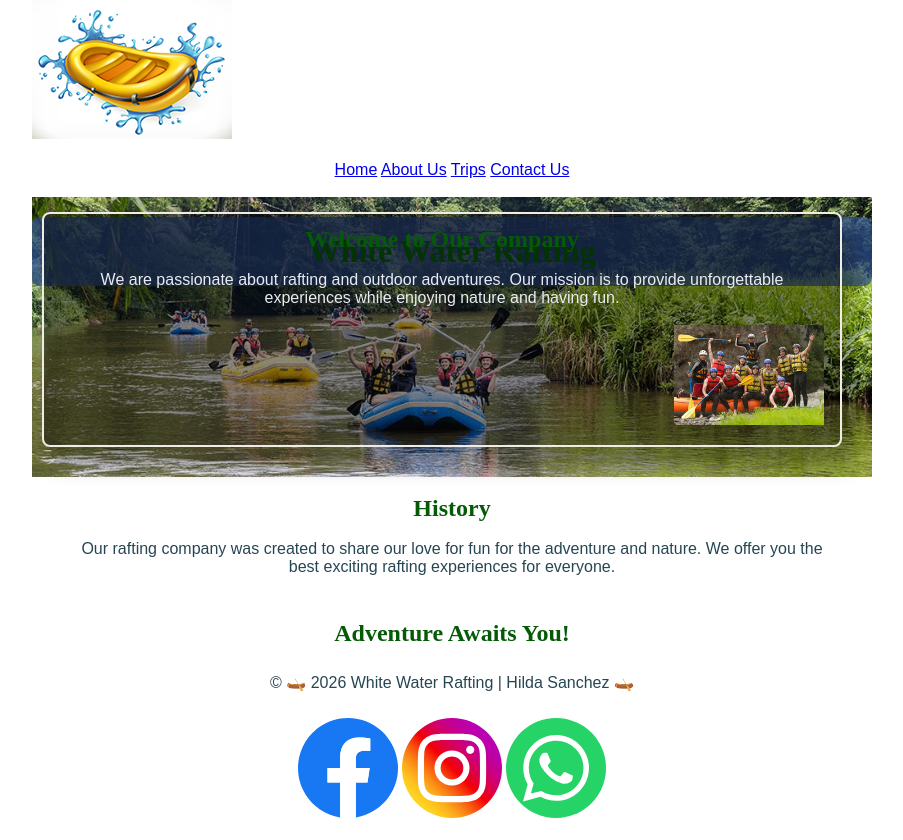
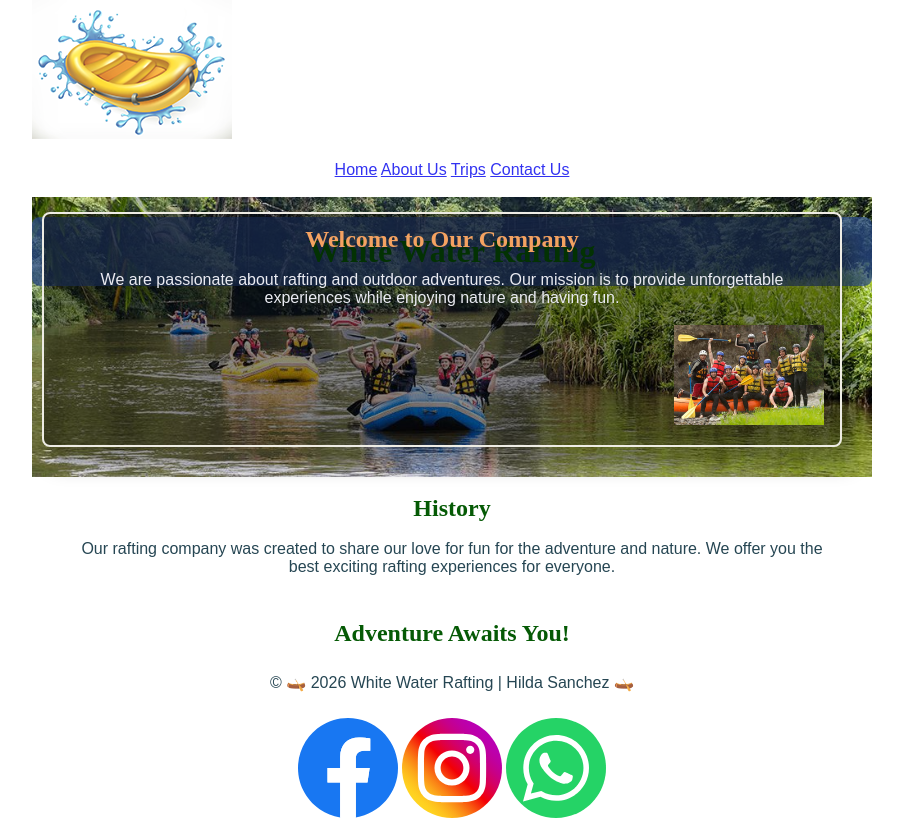
Before and after one commit to hivasami/wdd130, a plain HTML site: page wwr/about.html in a window 1280 px wide. Shown: the whole page, without its empty margins (188-1091 px from the left). Drawn offline with Linux system fonts and the light colour scheme.

Commit message:
improvements

```diff
--- a/wwr/styles/rafting.css
+++ b/wwr/styles/rafting.css
@@ -4,18 +4,18 @@
     --accent1-color: #264653;
     --accent2-color: #e9c46a;
     --heading-font: "Times New Roman", Georgia, serif;
-    --body-font: Arial, Helvetica, Sans-serif;
+    --body-font: Arial, Helvetica, sans-serif;
 }
 
 header {
-    opacity: 80;
+    opacity: 0.8;
     color: var(--accent2-color);
 }
 
 * {
     margin: 0;
     padding: 0;
-
+    box-sizing: border-box;
 }
 
 body {
@@ -61,7 +61,6 @@ article {
     display: block;
     width: 100%;
     height: auto;
-
 }
 
 .hero h1 {
@@ -69,7 +68,7 @@ article {
     top: 20px;
     left: 50%;
     transform: translateX(-50%);
-    width: 840px;
+    width: 100%;
     text-align: center;
     padding: 16px;
     background-color: rgba(42, 75, 141, 0.7);
@@ -96,3 +95,8 @@ article {
     max-width: 150px;
     height: auto;
 }
+
+/* Use the secondary color */
+.hero article h2 {
+    color: var(--secondary-color);
+}
```
